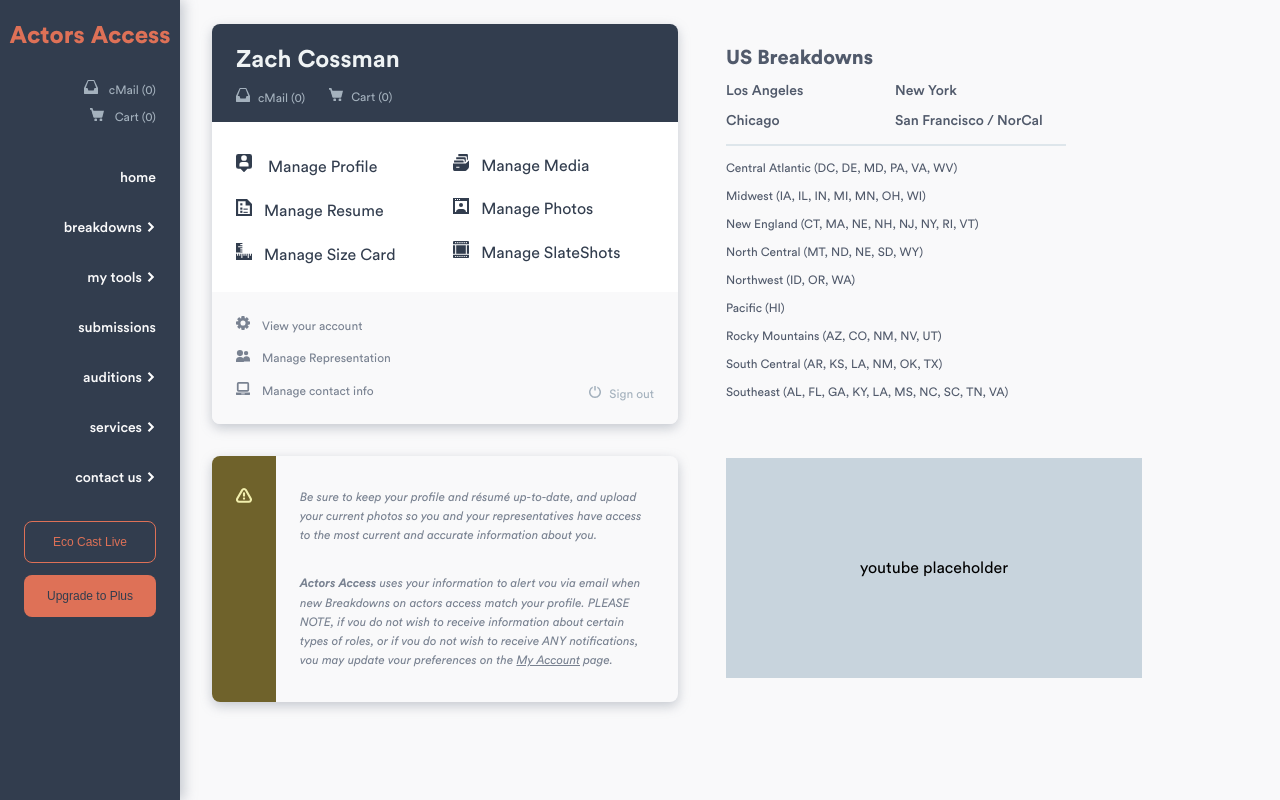
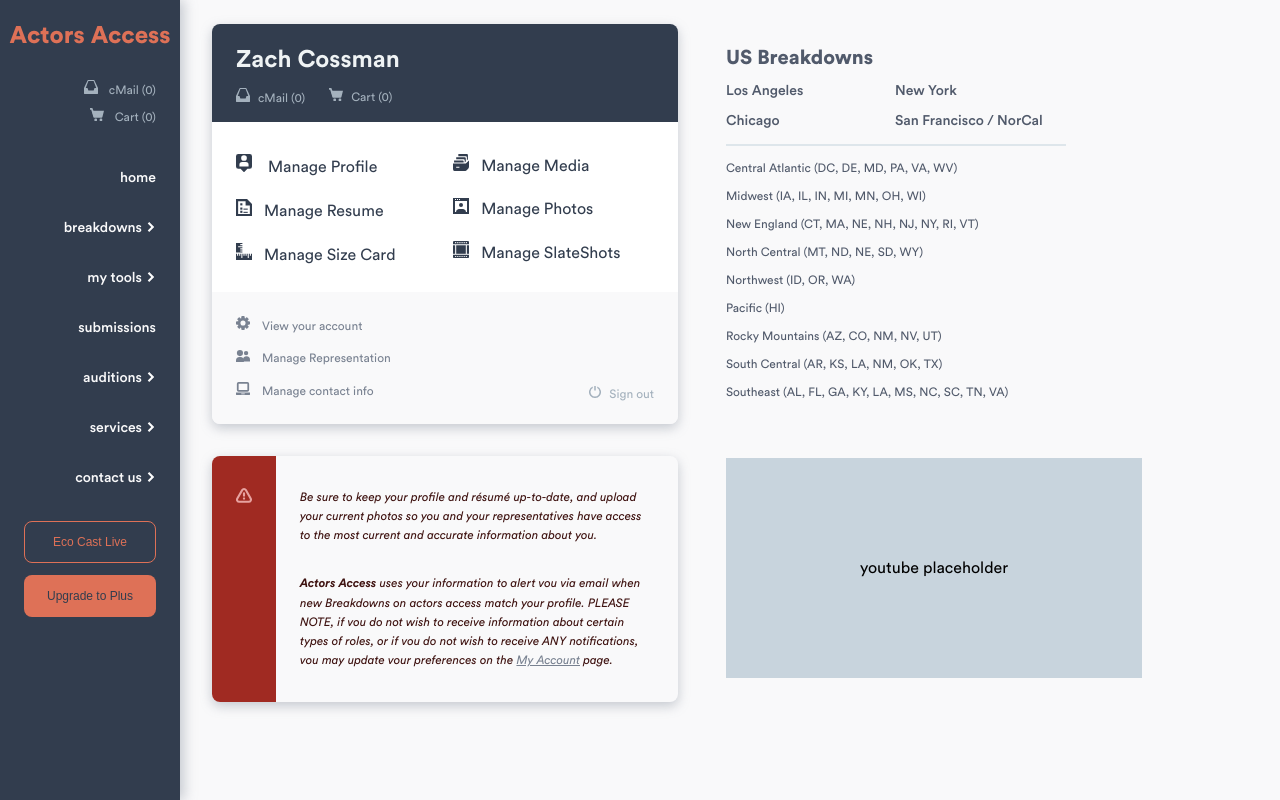
Before and after one commit to Zachcos/ActorsAccessRedesign, a Next.js app: page / in a window 1280 px wide. Built offline with nearby package versions, Linux system fonts and the light colour scheme.

Commit message:
Add tertiary to change icon depending on theme

```diff
--- a/components/reminderCard.tsx
+++ b/components/reminderCard.tsx
@@ -1,6 +1,6 @@
 import styled from 'styled-components';
 import { colors, font } from '../styles/variables';
-import { Warning } from '../styles/icons';
+import { Warning, Info } from '../styles/icons';
 
 const Card = styled.div`
   border-radius: 8px;
@@ -73,7 +73,7 @@
   <Card className={type}>
     <div className='sidebar'>
       <div className='iconContainer'>
-        <Warning />
+        {type === 'danger' ? <Warning /> : <Info />}
       </div>
     </div>
     <div className='main'>
--- a/pages/index.tsx
+++ b/pages/index.tsx
@@ -19,7 +19,7 @@
     <HomeWrapper>
       <div className='one'>
         <UserCard />
-        <ReminderCard type={'warn'} />
+        <ReminderCard type={'danger'} />
       </div>
       <div className='two'>
         <UsBreakdowns />
```
